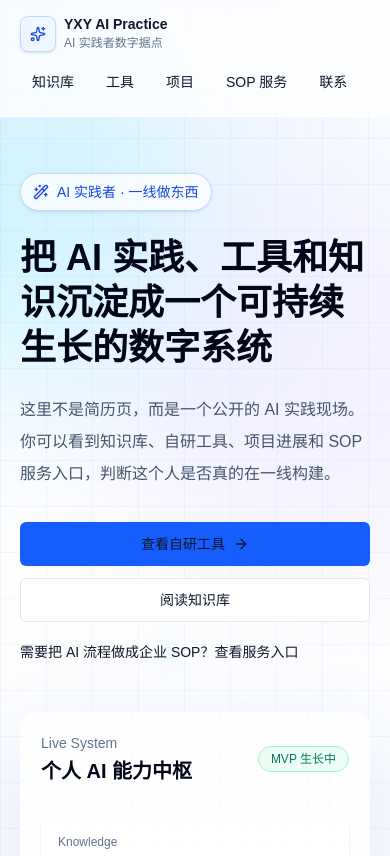
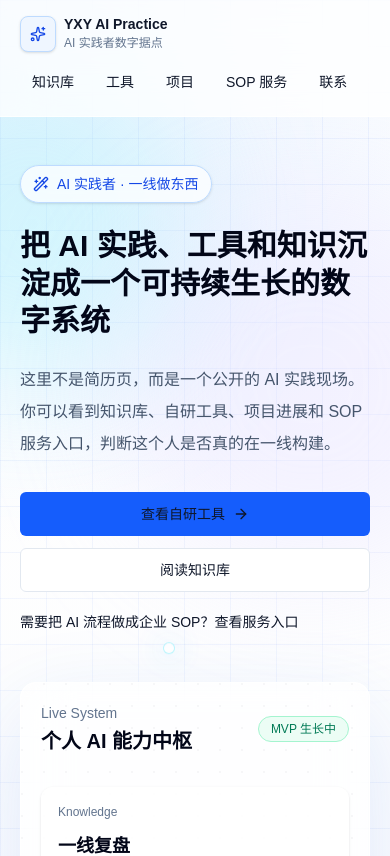
Before and after one commit to xenia-yxy/My_Tool_Web, a Next.js app: page / in a window 390 px wide. Shown: the top 856 px of the page. Built offline with nearby package versions, Linux system fonts and the light colour scheme.

Commit message:
fix: improve mobile hero wrapping

```diff
--- a/src/app/globals.css
+++ b/src/app/globals.css
@@ -77,6 +77,11 @@ textarea {
   background-size: 22px 22px;
 }
 
+.hero-title {
+  overflow-wrap: anywhere;
+  word-break: break-word;
+}
+
 @keyframes float {
   0%,
   100% {
@@ -102,3 +107,9 @@ textarea {
     animation: none;
   }
 }
+
+@media (width < 640px) {
+  .hero-title {
+    word-break: break-all;
+  }
+}
--- a/src/components/home/hero-section.tsx
+++ b/src/components/home/hero-section.tsx
@@ -11,14 +11,14 @@ const systemNodes = [
 
 export function HeroSection() {
   return (
-    <section className="mx-auto grid min-h-[calc(100vh-76px)] w-full max-w-6xl items-center gap-12 px-5 py-14 sm:py-18 lg:grid-cols-[1.02fr_0.98fr] lg:px-8">
-      <div className="max-w-3xl">
+    <section className="mx-auto grid min-h-[calc(100vh-160px)] w-full min-w-0 max-w-6xl items-center gap-12 px-5 py-12 sm:py-16 lg:grid-cols-[1.02fr_0.98fr] lg:px-8">
+      <div className="min-w-0 max-w-3xl">
         <div className="mb-6 inline-flex items-center gap-2 rounded-full border border-blue-200 bg-white/75 px-3 py-2 text-sm font-medium text-blue-700 shadow-sm backdrop-blur">
           <WandSparkles aria-hidden="true" className="h-4 w-4" />
           AI 实践者 · 一线做东西
         </div>
 
-        <h1 className="text-4xl font-semibold leading-tight text-slate-950 sm:text-5xl lg:text-6xl">
+        <h1 className="hero-title max-w-full break-words text-3xl font-semibold leading-tight text-slate-950 sm:text-5xl lg:text-6xl">
           把 AI 实践、工具和知识沉淀成一个可持续生长的数字系统
         </h1>
 
@@ -47,10 +47,10 @@ export function HeroSection() {
         </Link>
       </div>
 
-      <div className="relative min-h-[420px] overflow-hidden rounded-2xl border border-white/80 bg-white/62 p-5 shadow-[0_30px_90px_rgba(37,99,235,0.14)] backdrop-blur-xl">
+      <div className="relative min-h-[420px] min-w-0 w-full max-w-full overflow-hidden rounded-2xl border border-white/80 bg-white/62 p-5 shadow-[0_30px_90px_rgba(37,99,235,0.14)] backdrop-blur-xl">
         <div className="surface-noise absolute inset-0 opacity-40" />
         <div className="relative flex h-full min-h-[380px] flex-col justify-between">
-          <div className="flex items-center justify-between gap-3">
+          <div className="flex flex-wrap items-center justify-between gap-3">
             <div>
               <p className="text-sm font-medium text-slate-500">Live System</p>
               <h2 className="mt-1 text-xl font-semibold text-slate-950">
```
